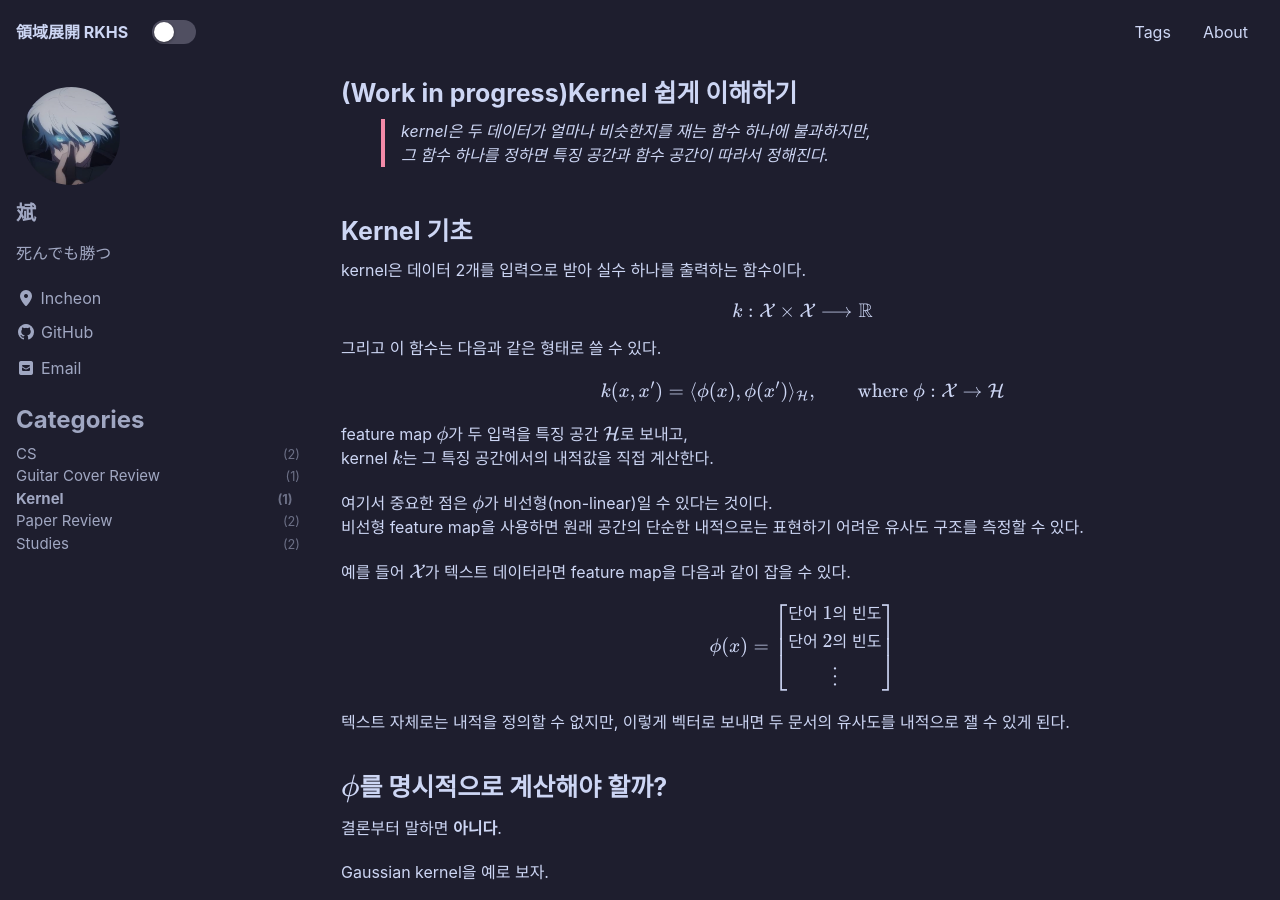
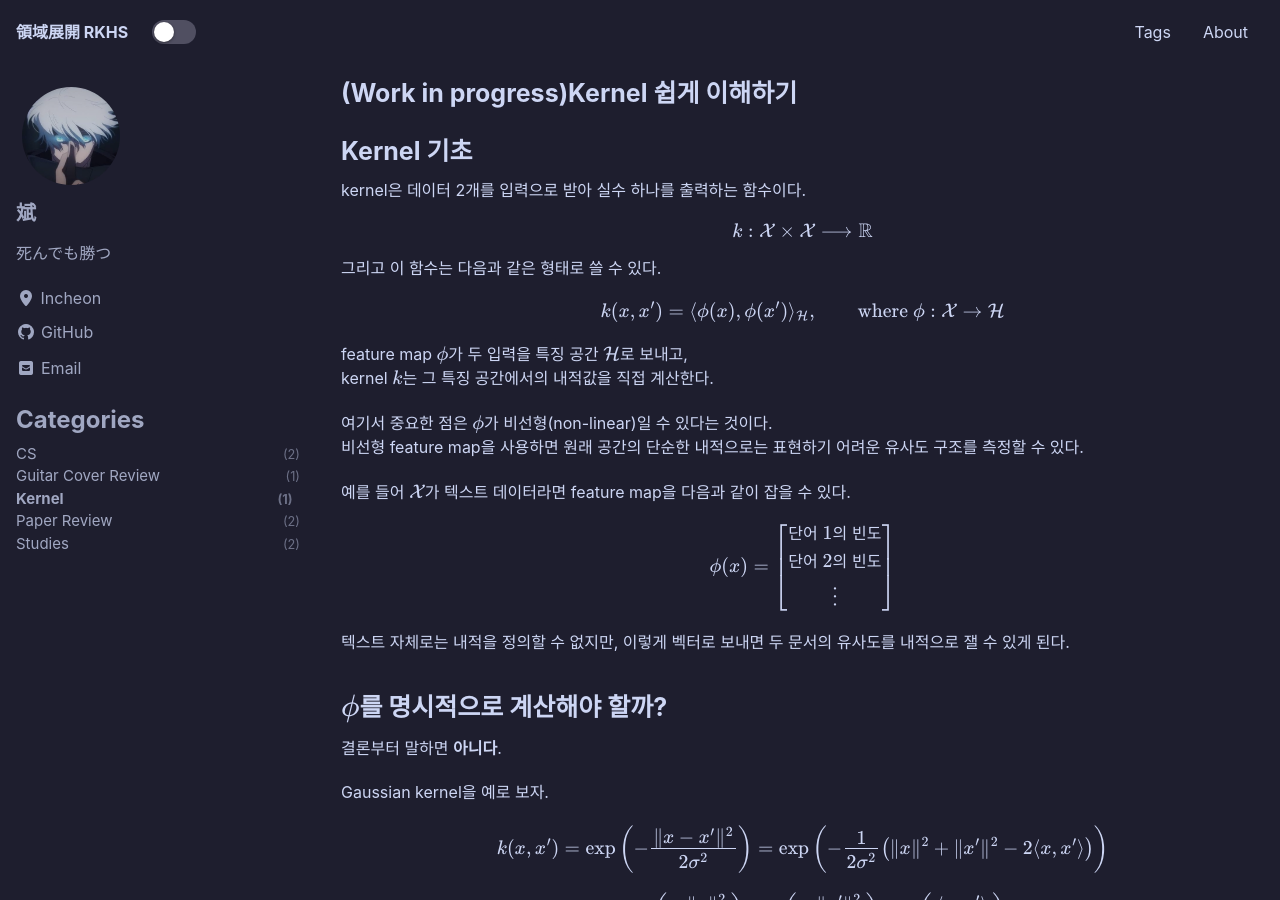
Before and after one commit to ml-bean/ml-bean.github.io, a Jekyll site: the page built from _posts/Kernel/2026-08-05-Kernel1.md, in a window 1280 px wide and 900 px high. Built offline with Jekyll 4.4.1, drawn with Linux system fonts in a browser that asks for light colours; cached includes are drawn as plain includes; formulas are drawn with MathJax 3.

Commit message:
Kernel1.md - modified

```diff
--- a/_posts/Kernel/2026-08-05-Kernel1.md
+++ b/_posts/Kernel/2026-08-05-Kernel1.md
@@ -10,10 +10,6 @@ tags:
 use_math: true
 classes: wide
 ---
-
-
-> kernel은 두 데이터가 얼마나 비슷한지를 재는 함수 하나에 불과하지만,
-> 그 함수 하나를 정하면 특징 공간과 함수 공간이 따라서 정해진다.
 
 ---
 
```
